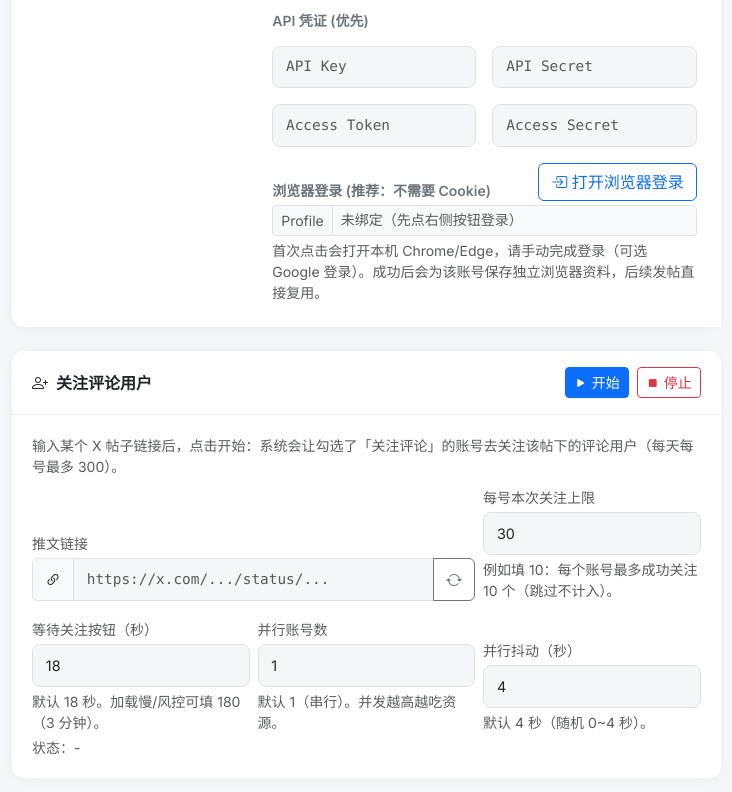
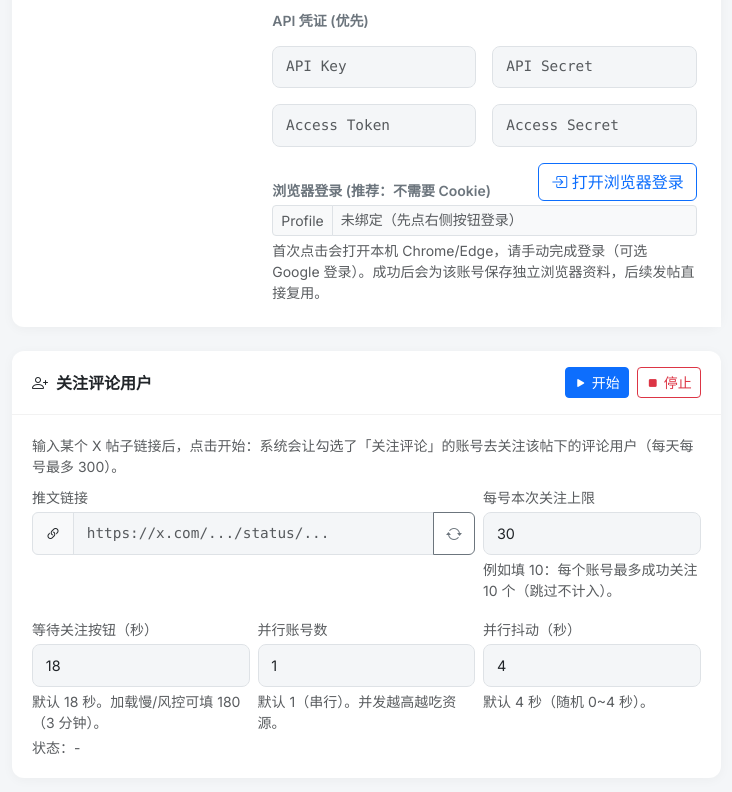
Before and after one commit to dogami567/X-retweet-bot, a website: page public/bulk.html in a window 1280 px wide. Shown: the part 1078-1870 px from the top of the page, without its empty margins (12-744 px from the left). Drawn offline with nearby package versions, Linux system fonts and the light colour scheme; no server answers.

Commit message:
fix: 批量面板表单对齐

```diff
--- a/public/bulk.html
+++ b/public/bulk.html
@@ -52,7 +52,7 @@
                 <button class="btn btn-sm btn-primary" id="btnSaveConfig"><i class="bi bi-save me-1"></i>保存全局</button>
             </div>
             <div class="card-body">
-                <div class="row g-3 align-items-end">
+                <div class="row g-3">
                     <div class="col-md-8">
                         <label class="form-label small text-muted">图片资源目录</label>
                         <div class="input-group">
@@ -205,7 +205,7 @@
                 <div class="small text-muted mb-2">
                     输入某个 X 帖子链接后，点击开始：系统会让勾选了「关注评论」的账号去关注该帖下的评论用户（每天每号最多 300）。
                 </div>
-                <div class="row g-2 align-items-end">
+                <div class="row g-2">
                     <div class="col-12 col-lg-8">
                         <label class="form-label small text-muted mb-1">推文链接</label>
                         <div class="input-group">
@@ -220,7 +220,7 @@
                         <div class="form-text small">例如填 10：每个账号最多成功关注 10 个（跳过不计入）。</div>
                     </div>
                 </div>
-                <div class="row g-2 align-items-end mt-2">
+                <div class="row g-2 mt-2">
                     <div class="col-12 col-lg-4">
                         <label class="form-label small text-muted mb-1">等待关注按钮（秒）</label>
                         <input class="form-control" type="number" id="followWaitSec" value="18" min="3" max="600">
```
